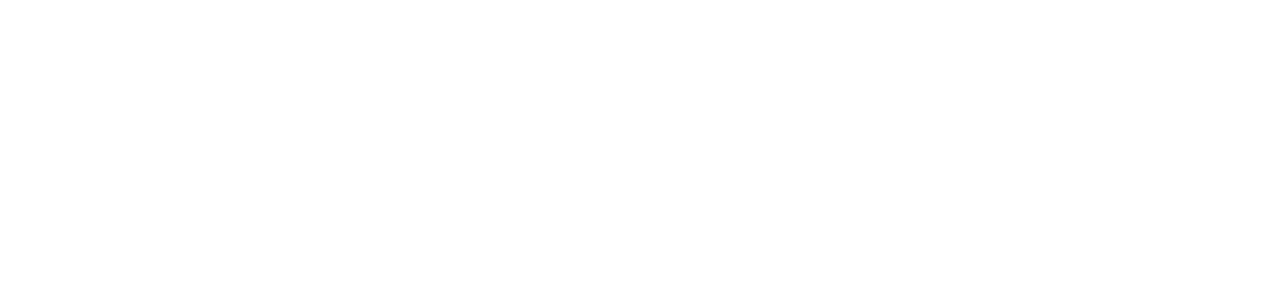
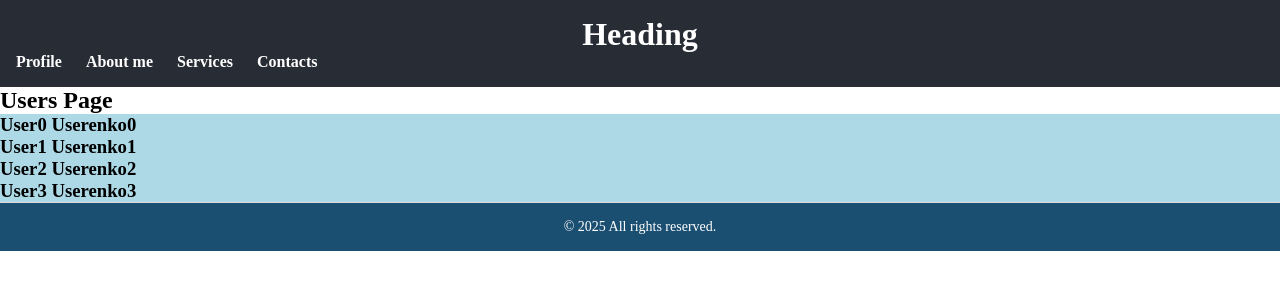
Before and after one commit to Illia-11/fullstack-app, a React (Vite) app in the folder client/: page /users in a window 1280 px wide. Before the commit this address had no page. Shown: the top 300 px of the page. Built offline with nearby package versions, Linux system fonts and the light colour scheme.

Commit message:
Add basic list usage reminder

```diff
--- a/client/src/App.jsx
+++ b/client/src/App.jsx
@@ -8,6 +8,7 @@ import LoginPage from "./pages/Login";
 import RegistrationPage from "./pages/Registration";
 import BasicLayout from "./Layouts/MainLayout";
 import UserProfile from './components/UserProfile';
+import UsersPage from './pages/Users';
 
 function App() {
   const [user, setUser] = useState({
@@ -29,6 +30,7 @@ function App() {
           <Route index element={<Home />} />
           <Route path="/about" element={<About />} />
           <Route path='/profile' element={<UserProfile user={user}/>} />
+          <Route path='/users' element={<UsersPage />} />
         </Route>
 
         <Route path="/auth" element={<AuthLayout />}>
--- /dev/null
+++ b/client/src/components/UsersList/index.jsx
@@ -0,0 +1,20 @@
+const UserList = ({ users }) => {
+  const userItems = users.map((user) => {
+    return (
+      <section key={user.id}
+        style={{
+          padding: '"20px',
+          background: "lightblue",
+        }}
+      >
+        <h3>
+          {user.firstName} {user.lastName}
+        </h3>
+      </section>
+    );
+  });
+
+  return <div>{userItems}</div>;
+};
+
+export default UserList;
--- /dev/null
+++ b/client/src/pages/Users/index.jsx
@@ -0,0 +1,51 @@
+import UserList from "../../components/UsersList";
+
+const users = [
+  {
+    id: 0,
+    firstName: "User0",
+    lastName: "Userenko0",
+    imgSrc: "https://cdn-icons-png.flaticon.com/512/3607/3607444.png",
+    isMale: true,
+    email: "userUserenko0@example.com",
+    password: "supersecurepassword123",
+  },
+  {
+    id: 1,
+    firstName: "User1",
+    lastName: "Userenko1",
+    imgSrc: "https://cdn-icons-png.flaticon.com/512/3607/3607444.png",
+    isMale: false,
+    email: "userUserenko1@example.com",
+    password: "supersecurepassword123",
+  },
+  {
+    id: 2,
+    firstName: "User2",
+    lastName: "Userenko2",
+    imgSrc: "https://cdn-icons-png.flaticon.com/512/3607/3607444.png",
+    isMale: true,
+    email: "userUserenko2@example.com",
+    password: "supersecurepassword123",
+  },
+  {
+    id: 3,
+    firstName: "User3",
+    lastName: "Userenko3",
+    imgSrc: "https://cdn-icons-png.flaticon.com/512/3607/3607444.png",
+    isMale: true,
+    email: "userUserenko3@example.com",
+    password: "supersecurepassword123",
+  },
+];
+
+const UsersPage = () => {
+  return (
+    <div>
+      <h2>Users Page</h2>
+      <UserList users={users} />
+    </div>
+  );
+};
+
+export default UsersPage;
```
